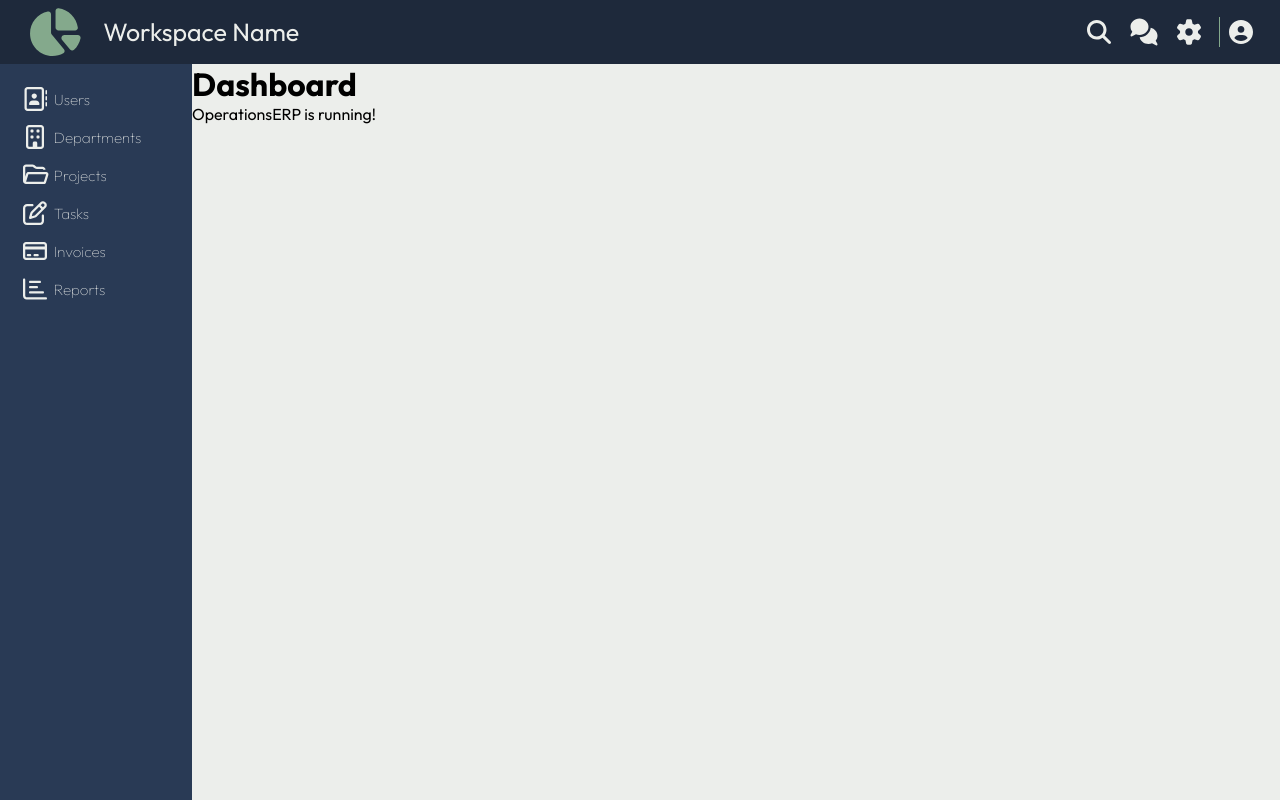
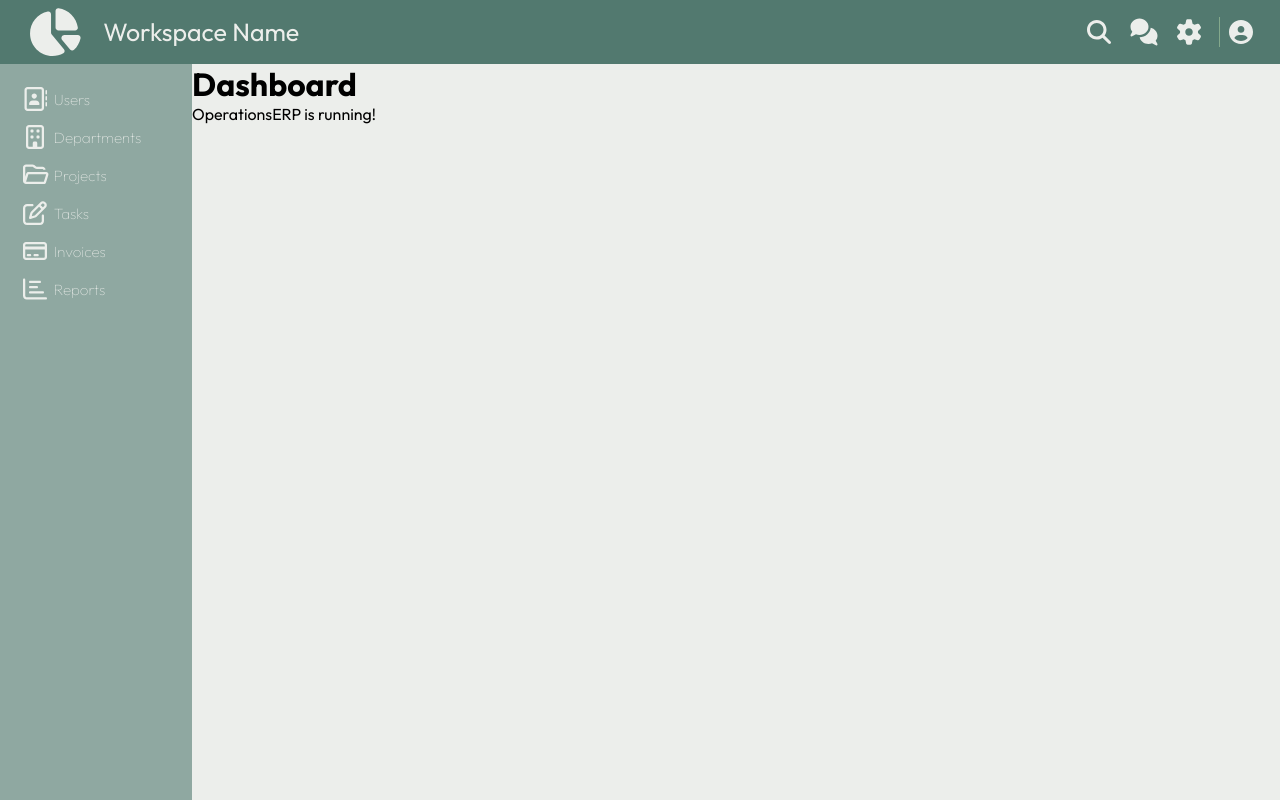
Before and after one commit to barbosacaio/operations-erp, a React (Vite) app in the folder frontend/: page / in a window 1280 px wide. Built offline with nearby package versions, Linux system fonts and the light colour scheme.

Commit message:
chore: changed color palette on main page

```diff
--- a/frontend/src/features/main/components/header/Header.module.css
+++ b/frontend/src/features/main/components/header/Header.module.css
@@ -1,7 +1,7 @@
 .header {
   position: relative;
   height: clamp(60px, 8vh, 120px);
-  background: #1e293b;
+  background: #52796f;
   display: flex;
   align-items: center;
   justify-content: space-between;
@@ -72,7 +72,7 @@
     position: absolute;
     top: 100%;
     right: 0;
-    background: #1e293b;
+    background: #52796f;
     box-shadow: 0 8px 20px rgba(0, 0, 0, 0.25);
     border: 1px solid #2e3b4e;
     min-width: 130px;
@@ -104,7 +104,7 @@
   .navItem:hover,
   .userWrapper:hover {
     text-decoration: underline;
-    color: #84a98c;
+    color: #cad2c5;
   }
 
   .label {
--- a/frontend/src/features/main/components/header/Header.tsx
+++ b/frontend/src/features/main/components/header/Header.tsx
@@ -15,7 +15,7 @@ export const Header = () => {
 	return (
 		<header className={styles.header}>
 			<img
-				src="/logo.svg"
+				src="/logo_white.svg"
 				alt="Header logo"
 				className={styles.logo}
 				width={60}
--- a/frontend/src/features/main/components/sidebar/Sidebar.module.css
+++ b/frontend/src/features/main/components/sidebar/Sidebar.module.css
@@ -1,7 +1,7 @@
 aside {
   width: clamp(80px, 15vw, 240px);
   height: 100%;
-  background-color: #293a55;
+  background-color: #8fa8a1;
   color: #eceeeb;
   padding: 20px;
 }
@@ -33,7 +33,8 @@ nav {
 }
 
 .label:hover {
-  color: #84a98c;
+  color: #52796f;
+  font-weight: bold;
   text-decoration: underline;
 }
 
```
Also changed, not shown: frontend/public/logo_white.svg (added), 1 other file (tests, documents, lock files or other folders).
